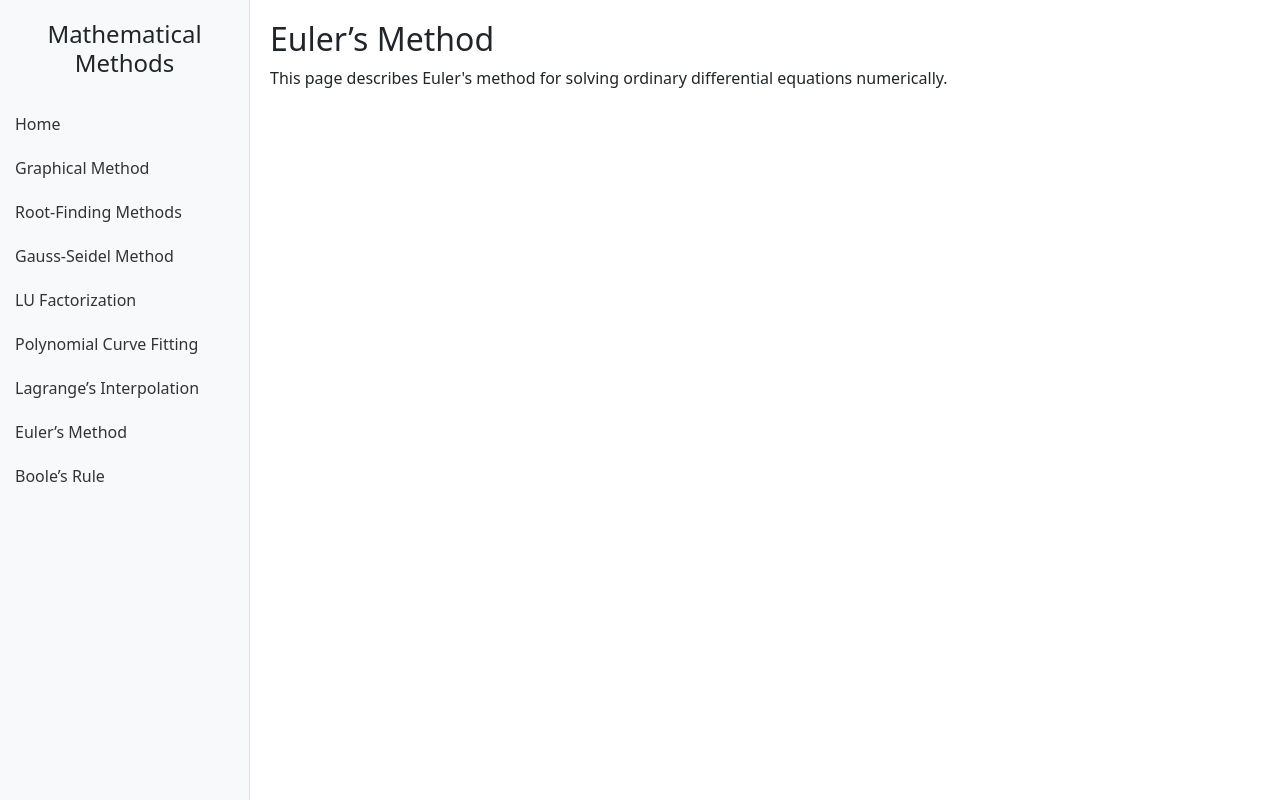
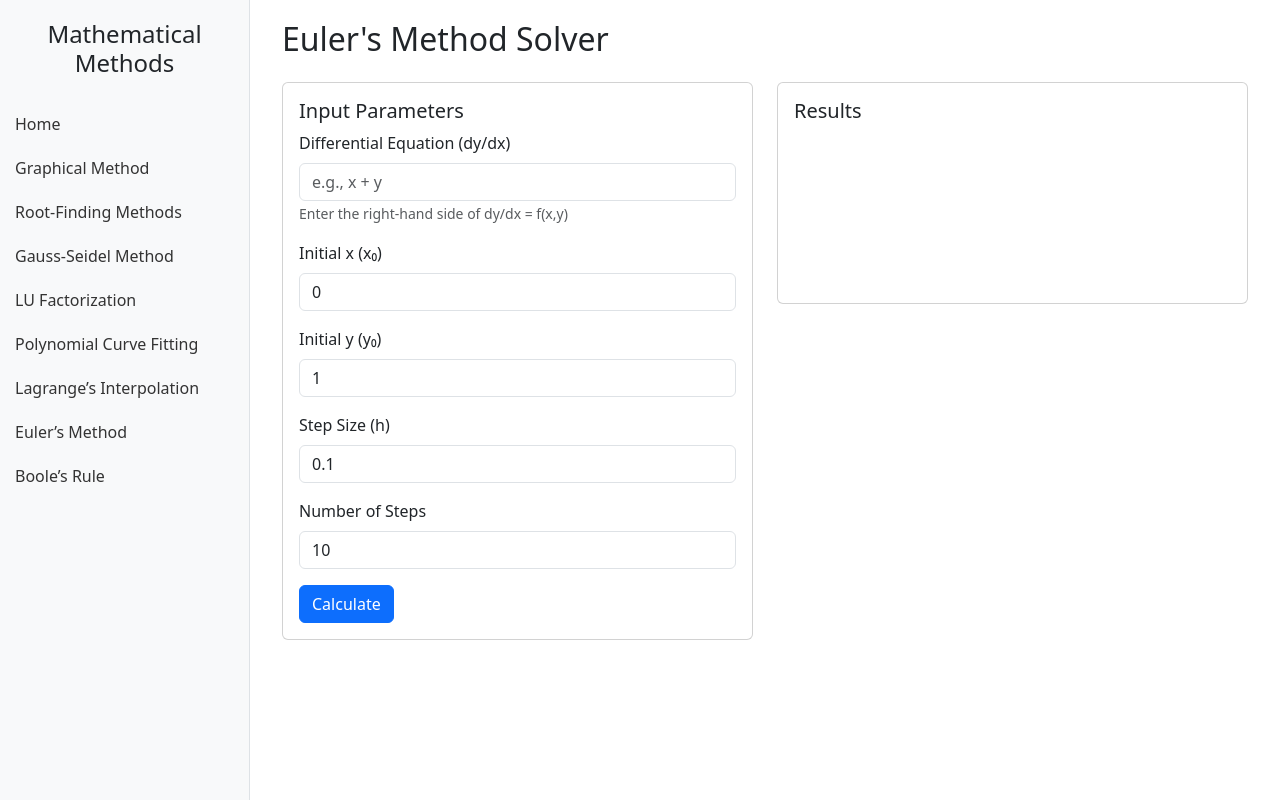
Before and after one commit to dxxlee/Comp-Math, a Flask app: page /euler-method in a window 1280 px wide. Run offline with Flask 3, Linux system fonts and the light colour scheme; a map, chart or similar area stays blank.

Commit message:
Added Euler's method with javascript graph drawer

```diff
--- a/app/routes.py
+++ b/app/routes.py
@@ -1,8 +1,11 @@
-from flask import Blueprint, render_template, request
+from flask import Blueprint, render_template, request, jsonify
+from sympy import euler
+
 from app.utils.gauss_seidel import gauss_seidel
 from app.utils.lu_factorization import lu_factorization, solve_lu
 from app.utils.polynomial_curve_fitting import fit_polynomial
 from app.utils.lagrange_interpolation import lagrange_interpolation
+from app.utils.euler import euler_method
 import numpy as np
 
 main = Blueprint('main', __name__)
@@ -153,10 +156,30 @@ def lagrange_interpolation_route():
 
     return render_template('lagrange_interpolation.html', result=result, error=error)
 
-@main.route('/euler-method')
-def euler_method():
-    return render_template('euler_method.html')
-
 @main.route('/booles-rule')
 def booles_rule():
     return render_template('booles_rule.html')
+
+@main.route('/euler-method', methods=['GET', 'POST'])
+def euler_view():  # Renamed from euler to euler_view to avoid conflicts
+    if request.method == 'POST':
+        try:
+            data = request.get_json()
+            x0 = float(data['x0'])
+            y0 = float(data['y0'])
+            h = float(data['h'])
+            n = int(data['n'])
+            equation = data['equation']
+
+            f = lambda x, y: eval(equation)
+            x_values, y_values = euler_method(f, x0, y0, h, n)
+
+            return jsonify({
+                'x_values': x_values,
+                'y_values': y_values
+            })
+
+        except Exception as e:
+            return jsonify({'error': str(e)}), 400
+
+    return render_template('euler_method.html')
--- a/app/templates/euler_method.html
+++ b/app/templates/euler_method.html
@@ -1,6 +1,130 @@
 {% extends "base.html" %}
 
 {% block content %}
-<h2>Euler’s Method</h2>
-<p>This page describes Euler's method for solving ordinary differential equations numerically.</p>
+<div class="container">
+    <h2 class="mb-4">Euler's Method Solver</h2>
+
+    <div class="row">
+        <div class="col-md-6">
+            <div class="card">
+                <div class="card-body">
+                    <h5 class="card-title">Input Parameters</h5>
+                    <form id="eulerForm">
+                        <div class="mb-3">
+                            <label for="equation" class="form-label">Differential Equation (dy/dx)</label>
+                            <input type="text" class="form-control" id="equation" placeholder="e.g., x + y" required>
+                            <small class="form-text text-muted">Enter the right-hand side of dy/dx = f(x,y)</small>
+                        </div>
+                        <div class="mb-3">
+                            <label for="x0" class="form-label">Initial x (x₀)</label>
+                            <input type="number" class="form-control" id="x0" value="0" step="any" required>
+                        </div>
+                        <div class="mb-3">
+                            <label for="y0" class="form-label">Initial y (y₀)</label>
+                            <input type="number" class="form-control" id="y0" value="1" step="any" required>
+                        </div>
+                        <div class="mb-3">
+                            <label for="h" class="form-label">Step Size (h)</label>
+                            <input type="number" class="form-control" id="h" value="0.1" step="any" required>
+                        </div>
+                        <div class="mb-3">
+                            <label for="n" class="form-label">Number of Steps</label>
+                            <input type="number" class="form-control" id="n" value="10" required>
+                        </div>
+                        <button type="submit" class="btn btn-primary">Calculate</button>
+                    </form>
+                </div>
+            </div>
+        </div>
+
+        <div class="col-md-6">
+            <div class="card">
+                <div class="card-body">
+                    <h5 class="card-title">Results</h5>
+                    <canvas id="solutionChart"></canvas>
+                    <div id="errorMessage" class="alert alert-danger mt-3" style="display: none;"></div>
+                </div>
+            </div>
+        </div>
+    </div>
+</div>
+
+<script src="https://cdn.jsdelivr.net/npm/chart.js"></script>
+
+<script>
+let chart = null;
+
+document.getElementById('eulerForm').addEventListener('submit', function(e) {
+    e.preventDefault();
+
+    const data = {
+        equation: document.getElementById('equation').value,
+        x0: document.getElementById('x0').value,
+        y0: document.getElementById('y0').value,
+        h: document.getElementById('h').value,
+        n: document.getElementById('n').value
+    };
+
+    fetch('/euler-method', {
+        method: 'POST',
+        headers: {
+            'Content-Type': 'application/json',
+        },
+        body: JSON.stringify(data)
+    })
+    .then(response => response.json())
+    .then(data => {
+        if (data.error) {
+            document.getElementById('errorMessage').textContent = data.error;
+            document.getElementById('errorMessage').style.display = 'block';
+            return;
+        }
+
+        document.getElementById('errorMessage').style.display = 'none';
+
+        if (chart) {
+            chart.destroy();
+        }
+
+        const roundedXValues = data.x_values.map(x => parseFloat(x.toFixed(2)));
+        const ctx = document.getElementById('solutionChart').getContext('2d');
+        chart = new Chart(ctx, {
+            type: 'line',
+            data: {
+                labels: roundedXValues,
+                datasets: [{
+                    label: 'Numerical Solution',
+                    data: data.y_values,
+                    borderColor: 'rgb(75, 192, 192)',
+                    tension: 0.1
+                }]
+            },
+            options: {
+                responsive: true,
+                scales: {
+                    x: {
+                        display: true,
+                        title: {
+                            display: true,
+                            text: 'x'
+                        }
+                    },
+                    y: {
+                        display: true,
+                        title: {
+                            display: true,
+                            text: 'y'
+                        }
+                    }
+                }
+            }
+        });
+    })
+    .catch(error => {
+        document.getElementById('errorMessage').textContent = 'An error occurred. Please try again.' +
+            'The error message was: ' + error;
+        document.getElementById('errorMessage').style.display = 'block';
+    });
+});
+</script>
 {% endblock %}
```
Also changed, not shown: app/utils/euler.py (added, +15 -0 lines).
